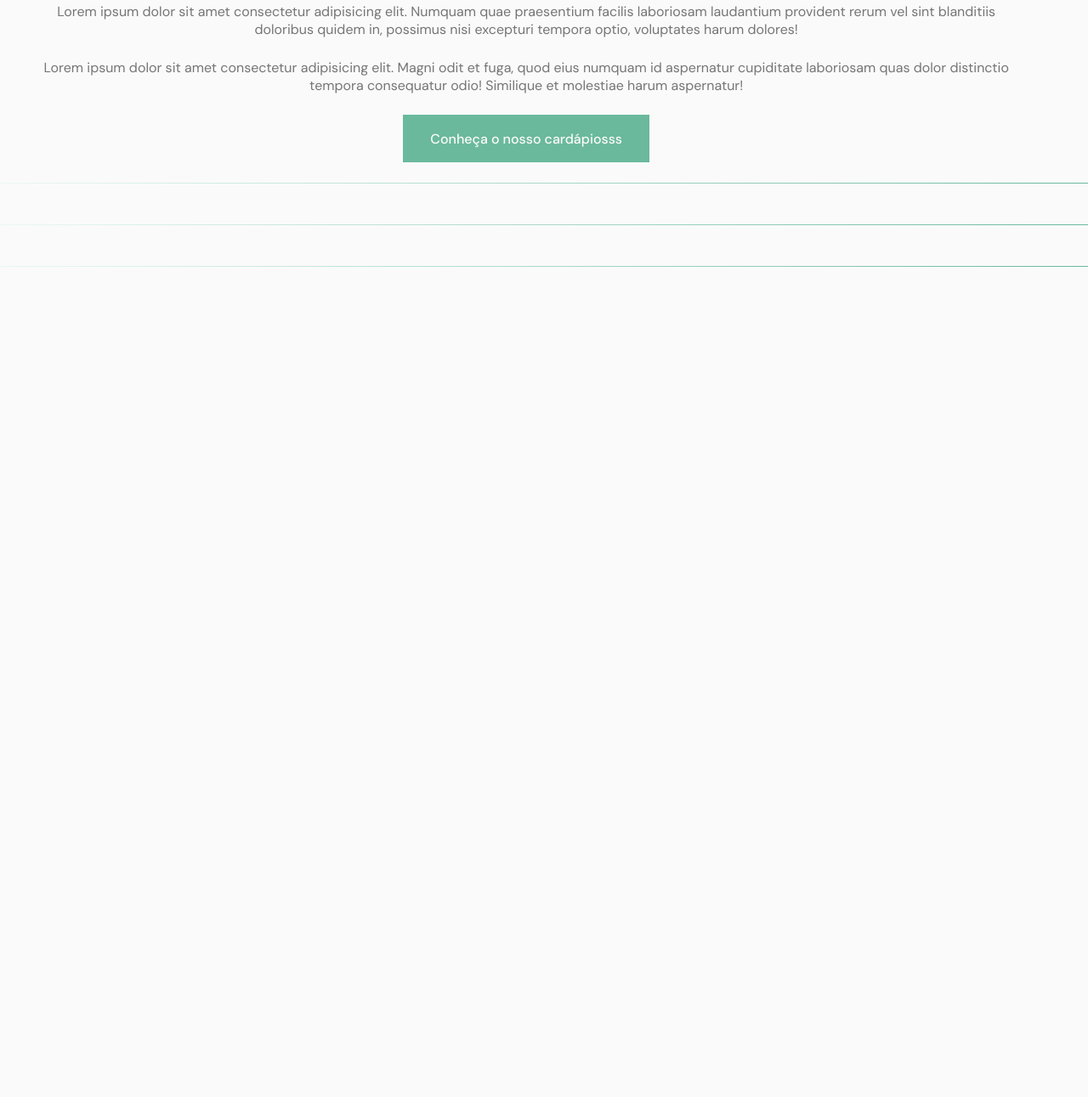
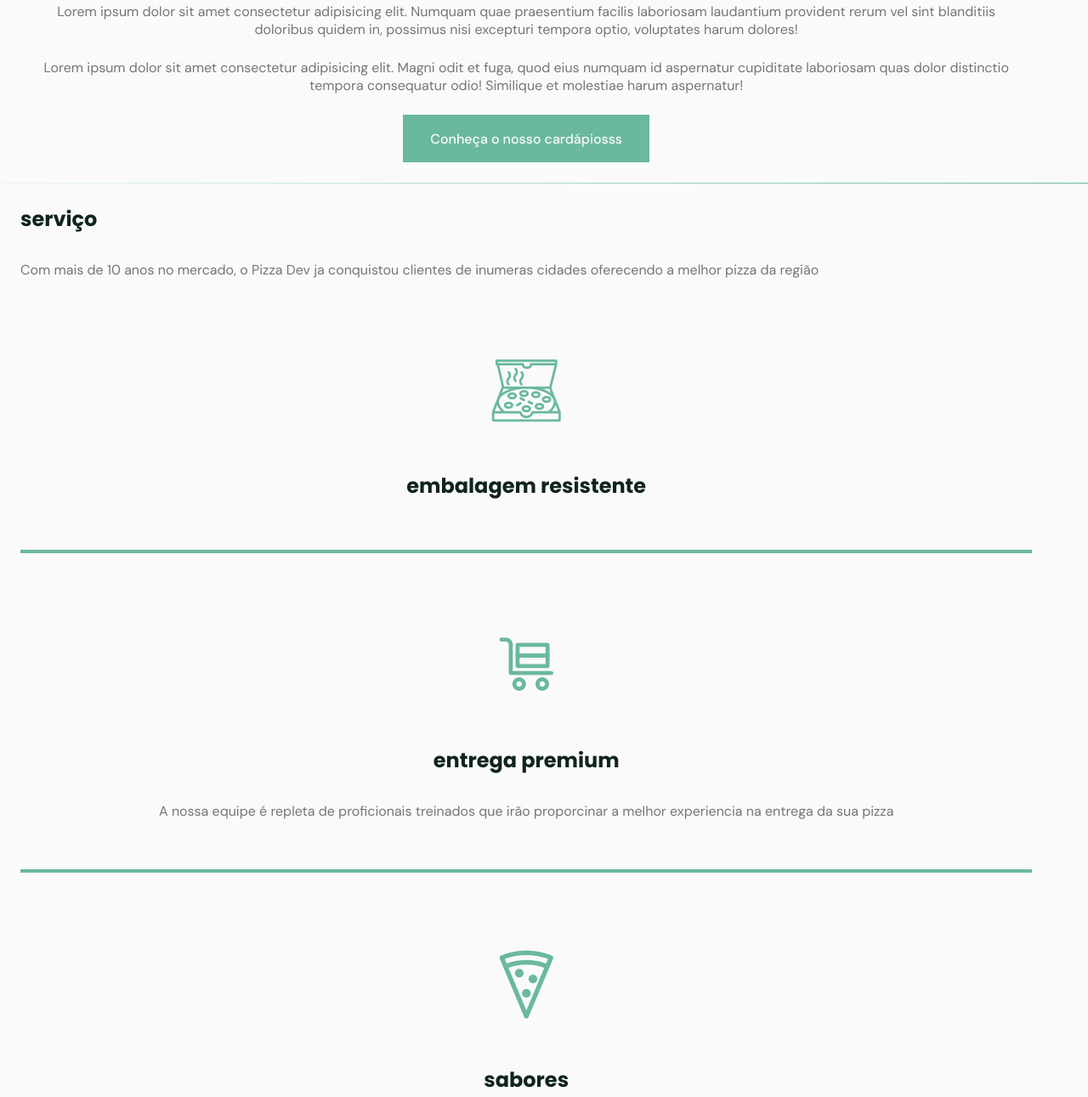
Before and after one commit to Luizzzzzzzzzz/pizzadev, a plain HTML site: page index.html in a window 1280 px wide. Shown: the part 2084-3375 px from the top of the page at 85% size. Before the commit the page ends 2398 px from the top, so only its background shows below. Drawn offline with Linux system fonts and the light colour scheme; files whose address does not match are found by name.

Commit message:
pagina 3

```diff
--- a/index.html
+++ b/index.html
@@ -27,7 +27,7 @@
 
         <div class="menu"><ul class="grid">
           <li><a href="#home" class="title">inicio</a></li>
-          <li><a href="#serviço" class="title">serviço</a></li>
+          <li><a href="#servico" class="title">serviço</a></li>
           <li><a href="#sobre" class="title">sobre</a></li>
           <li><a href="#contatos" class="title">contatos</a></li>
         </ul></div>
@@ -78,7 +78,23 @@
       <div class="divider"></div>
       <!-- Página3 -->
       <section id="servico">
-        <div class="container">
+        <div class="container grid">
+          <h2 class="title">serviço</h2>
+          <p class="justify-text">Com mais de 10 anos no mercado, o Pizza Dev ja conquistou clientes de inumeras cidades oferecendo a melhor pizza da região</p>
+          <div class="card grid">
+            <i class = "icon-pizza-box"></i>
+            <h3 class = "title">embalagem resistente</h3>
+          </div>
+          <div class="card grid">
+            <i class = "icon-pizza-delivery"></i>
+            <h3 class = "title">entrega premium</h3>
+            <p>A nossa equipe é repleta de proficionais treinados que irão proporcinar a melhor experiencia na entrega da sua pizza</p>
+          </div>
+          <div class="card grid">
+            <i class = "icon-pizza-flavors"></i>
+            <h3 class = "title">sabores</h3>
+            <p>O Pizza Dev tem um cardapio repleto de sabores. você pode montar a pizza com até quatro sabores diferntes.</p>
+          </div>
         </div>
       </section>
       <div class="divider"></div>
--- a/main.js
+++ b/main.js
@@ -7,3 +7,10 @@ const icons = document.querySelectorAll('nav .toggle')
         nav.classList.toggle('show')
        })
     }
+
+const links = document.querySelectorAll('nav ul li a')
+for (const link of links) {
+  link.addEventListener('click', function() {
+    nav.classList.remove('show')
+  })
+}
--- a/style.css
+++ b/style.css
@@ -174,3 +174,19 @@ nav.show div.icon-close {
   color: var(--base-color);
   cursor: pointer;
 }
+.justify-text {
+  text-align: justify;
+}
+.card {
+  padding: 3.625rem 2rem;
+  box-shadow: var(--base-color);
+  border-bottom: .25rem solid var(--base-color);
+  border-radius: .25rem .25rem 0 0;
+  text-align: center;
+}
+.card i {
+  display: block;
+  margin-bottom: 1.5rem;
+  font-size: 5rem;
+  color: var(--base-color);
+}
```
